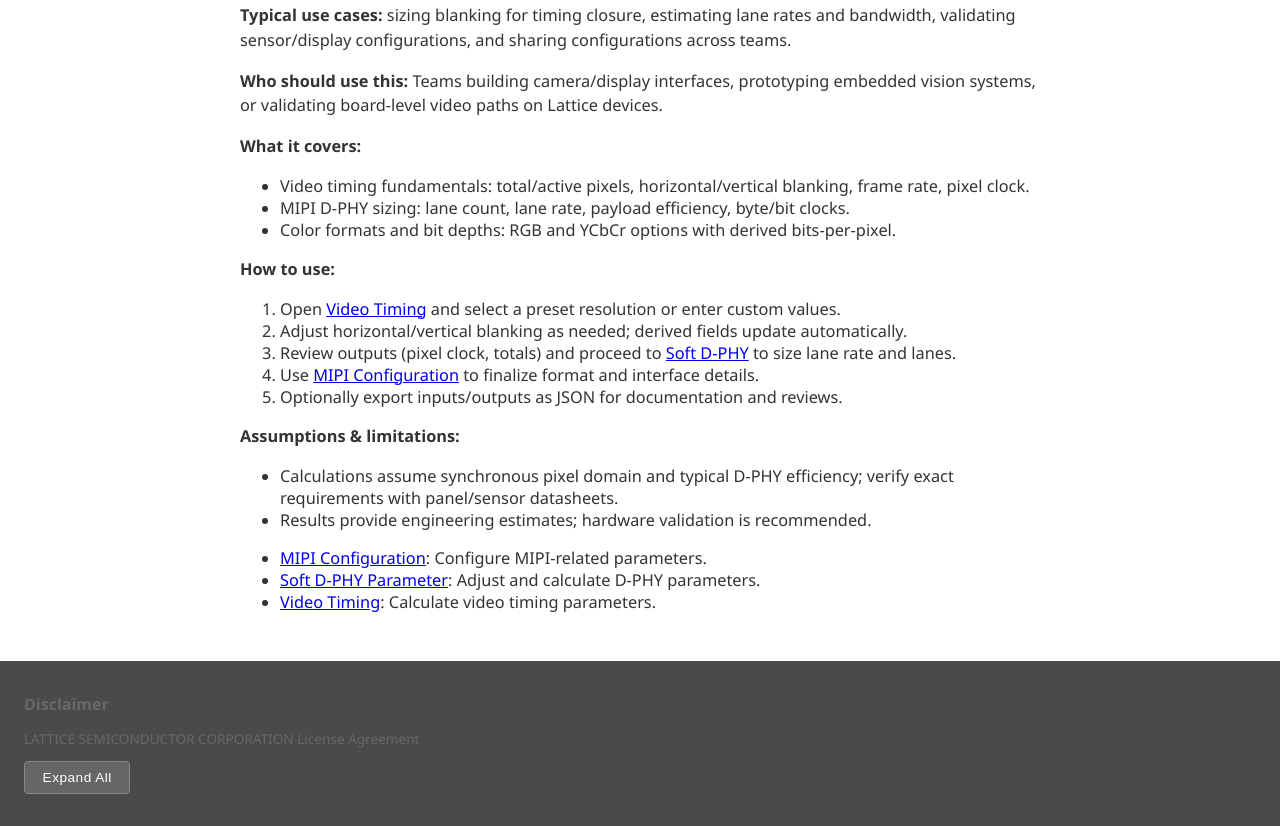
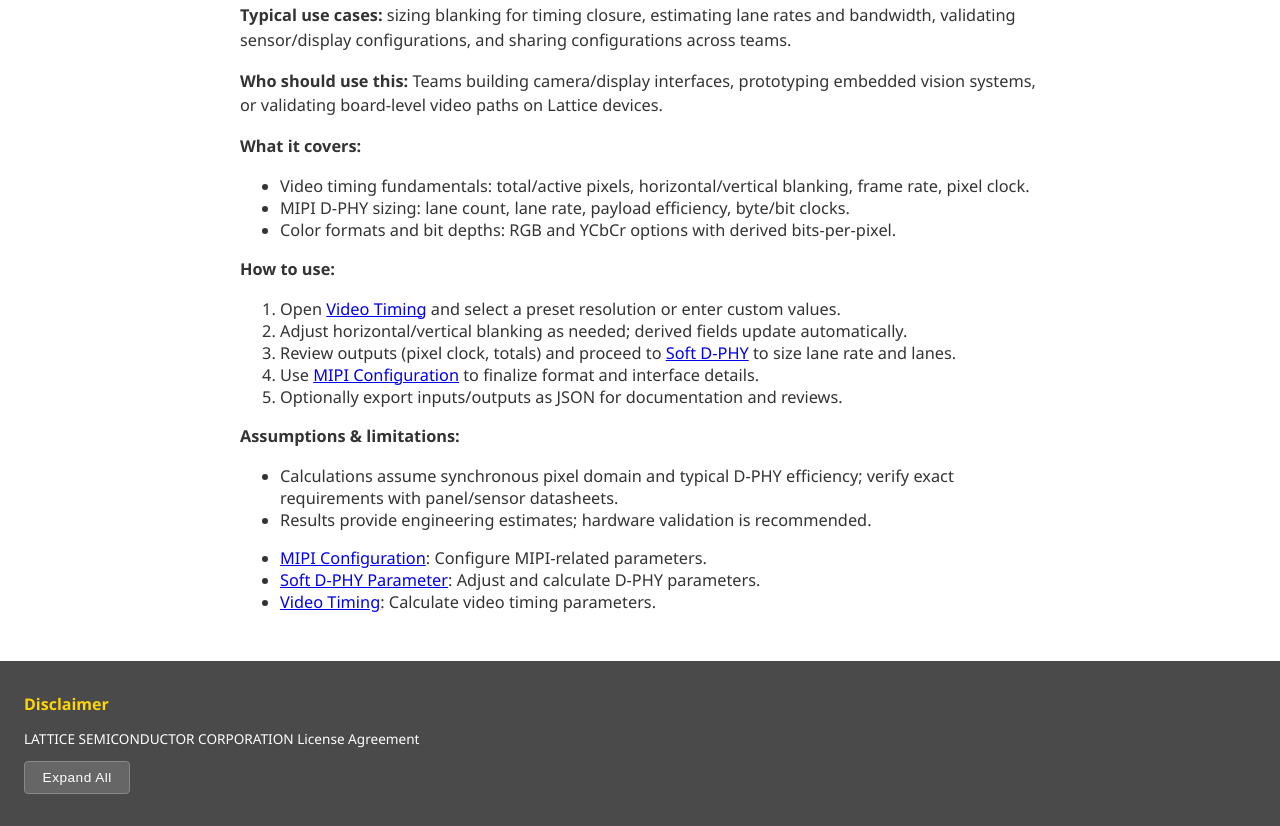
Before and after one commit to hfz-zhrdn/video-utility, a plain HTML site: page index.html in a window 1280 px wide. Shown: the part 320-1146 px from the top of the page. Drawn offline with Linux system fonts and the light colour scheme.

Commit message:
Change font color for disclaimer for readability

```diff
--- a/styles.css
+++ b/styles.css
@@ -1751,7 +1751,7 @@ body.light .output-container {
 /* Footer disclaimer styling */
 .site-footer {
   background: #4a4a4a;
-  color: #686868;
+  color: #ffffff;
   font-size: 0.85rem;
   line-height: 1.4;
   margin-top: 3rem;
@@ -1759,7 +1759,7 @@ body.light .output-container {
 }
 .site-footer h2,
 .site-footer h3 {
-  color: #686868;
+  color: #ffd600;
   font-size: 1rem;
   margin-top: 0;
 }
```
